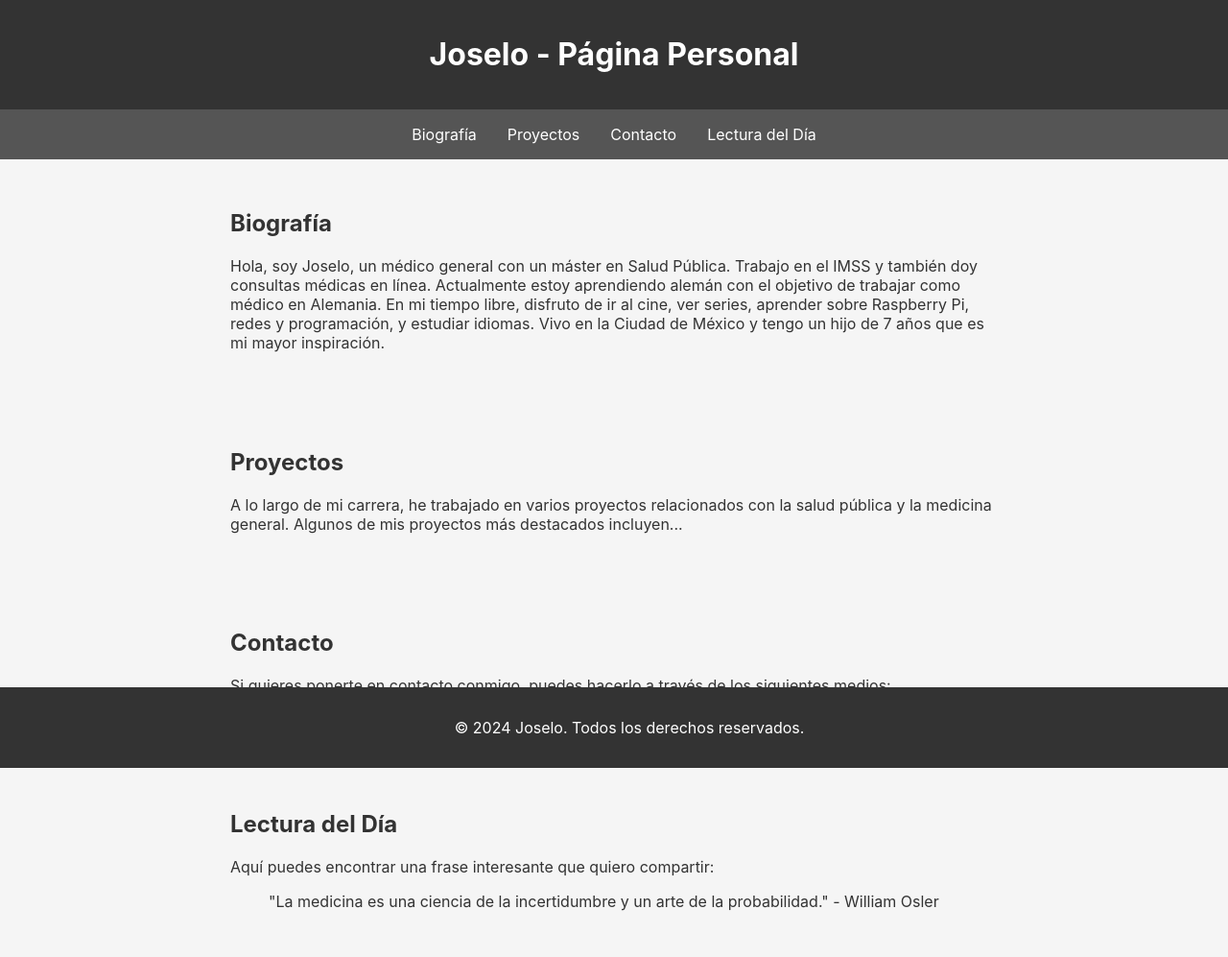
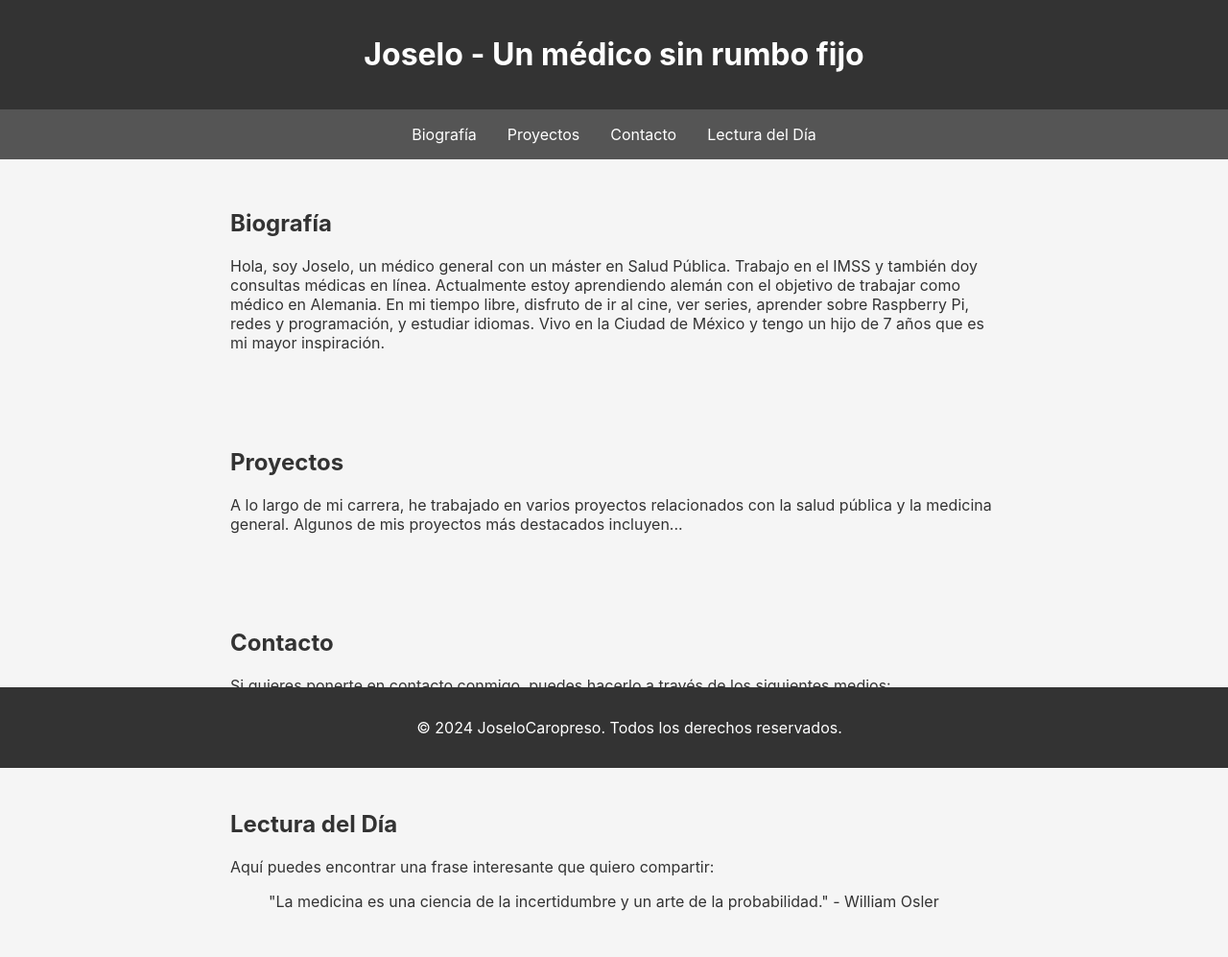
Before and after one commit to JoseloCaropreso/elblog, a plain HTML site: page index.html in a window 1280 px wide. Shown: the whole page at 96% size. Drawn offline with Linux system fonts and the light colour scheme.

Commit message:
Update index.html

```diff
--- a/index.html
+++ b/index.html
@@ -57,7 +57,7 @@
 </head>
 <body>
     <header>
-        <h1>Joselo - Página Personal</h1>
+        <h1>Joselo - Un médico sin rumbo fijo</h1>
     </header>
     <nav>
         <a href="#biografia">Biografía</a>
@@ -91,7 +91,7 @@
         </blockquote>
     </section>
     <footer>
-        <p>&copy; 2024 Joselo. Todos los derechos reservados.</p>
+        <p>&copy; 2024 JoseloCaropreso. Todos los derechos reservados.</p>
     </footer>
 </body>
 </html>
```
